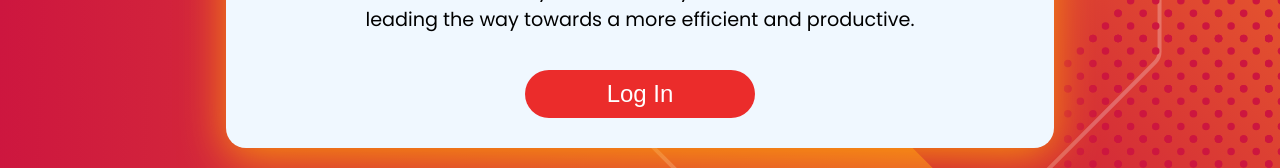
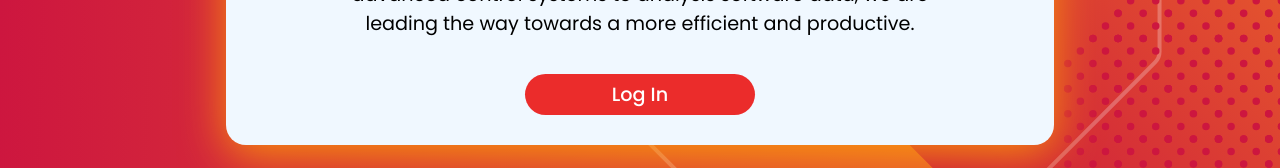
Before and after one commit to IsaacRoSosa/RockWell_Factory_Simulator, a Next.js app in the folder rockwell-automation-simulator/: page / in a window 1280 px wide. Shown: the part 429-597 px from the top of the page. Built offline with nearby package versions, Linux system fonts and the light colour scheme.

Commit message:
Landing Page
Landing page finished

```diff
--- a/rockwell-automation-simulator/src/styles/index.module.css
+++ b/rockwell-automation-simulator/src/styles/index.module.css
@@ -50,14 +50,15 @@
   border: none;
   background-color: #EB2C2B;
   border-radius: 50px;
-  font-size: 1.5em;
+  font-size: 1.2em;
   color: white;
   font-weight: 500;
   width: fit-content;
-  padding: 10px 20px;
+  padding: 6px 10px;
   transition: 0.5s;
   width: 30%;
   margin-top: 2vh;
+  font-family: poppins;
  }
 
  .button:hover{
```
